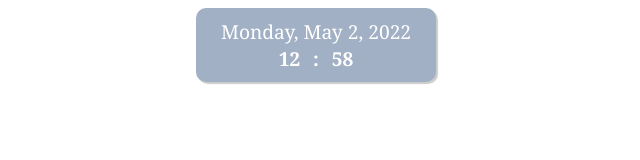
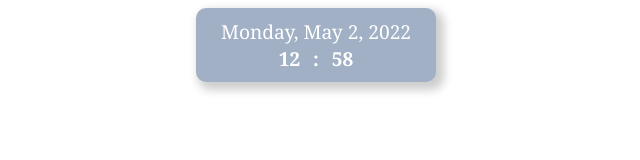
Before and after one commit to denahuang/notion, a plain HTML site: page current-date-time-widget.html in a window 1280 px wide. Shown: the whole page, without its empty margins (324-964 px from the left). Drawn offline with Linux system fonts and the light colour scheme.

Commit message:
Update style.css

```diff
--- a/style.css
+++ b/style.css
@@ -24,7 +24,7 @@ h1 {
     background: #A2B0C5;
     color: #fff;
     display: inline-block;
-    box-shadow: 2px 2px 1px 0px #0003;
+    box-shadow: 5px 5px 10px 3px #0003;
 }
 
 .clock {
```
